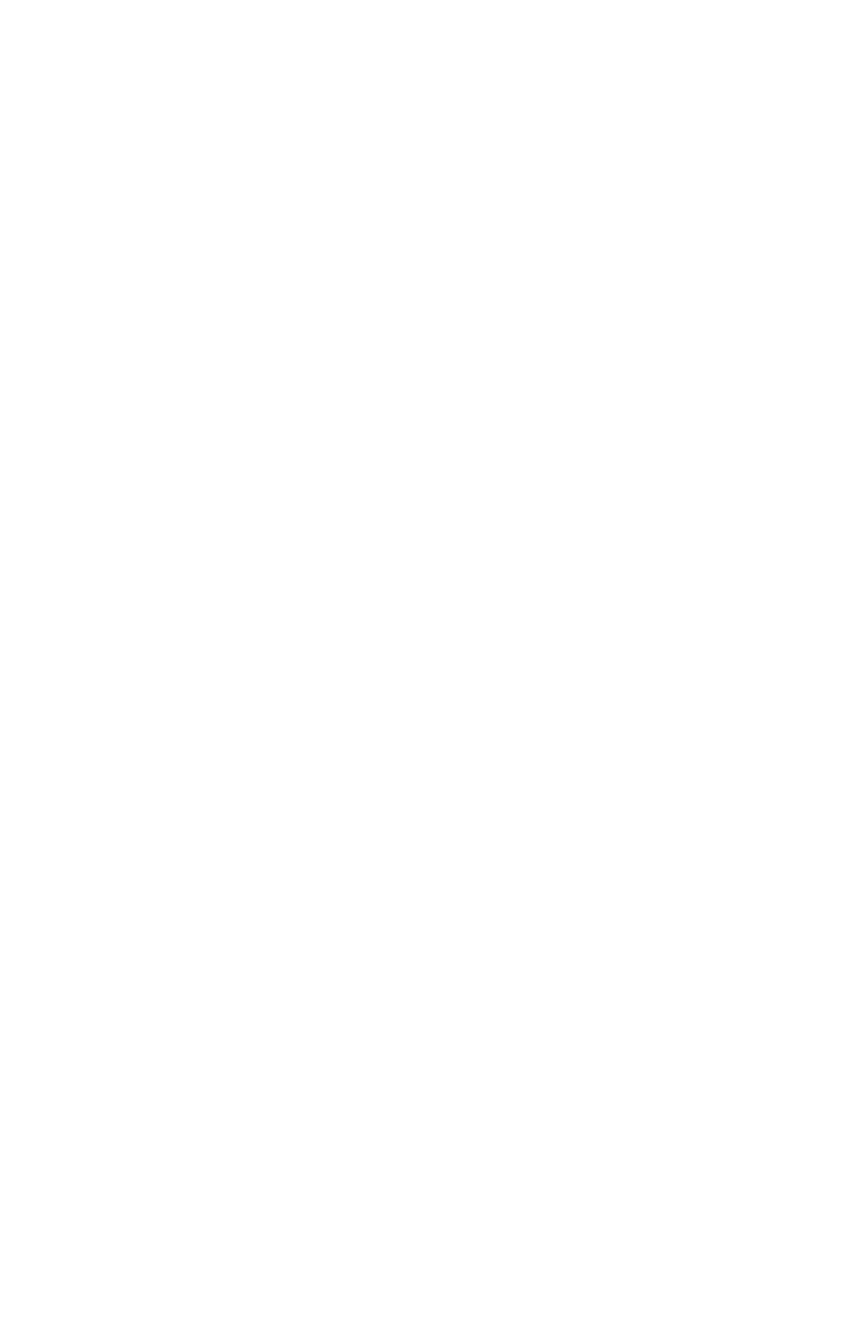
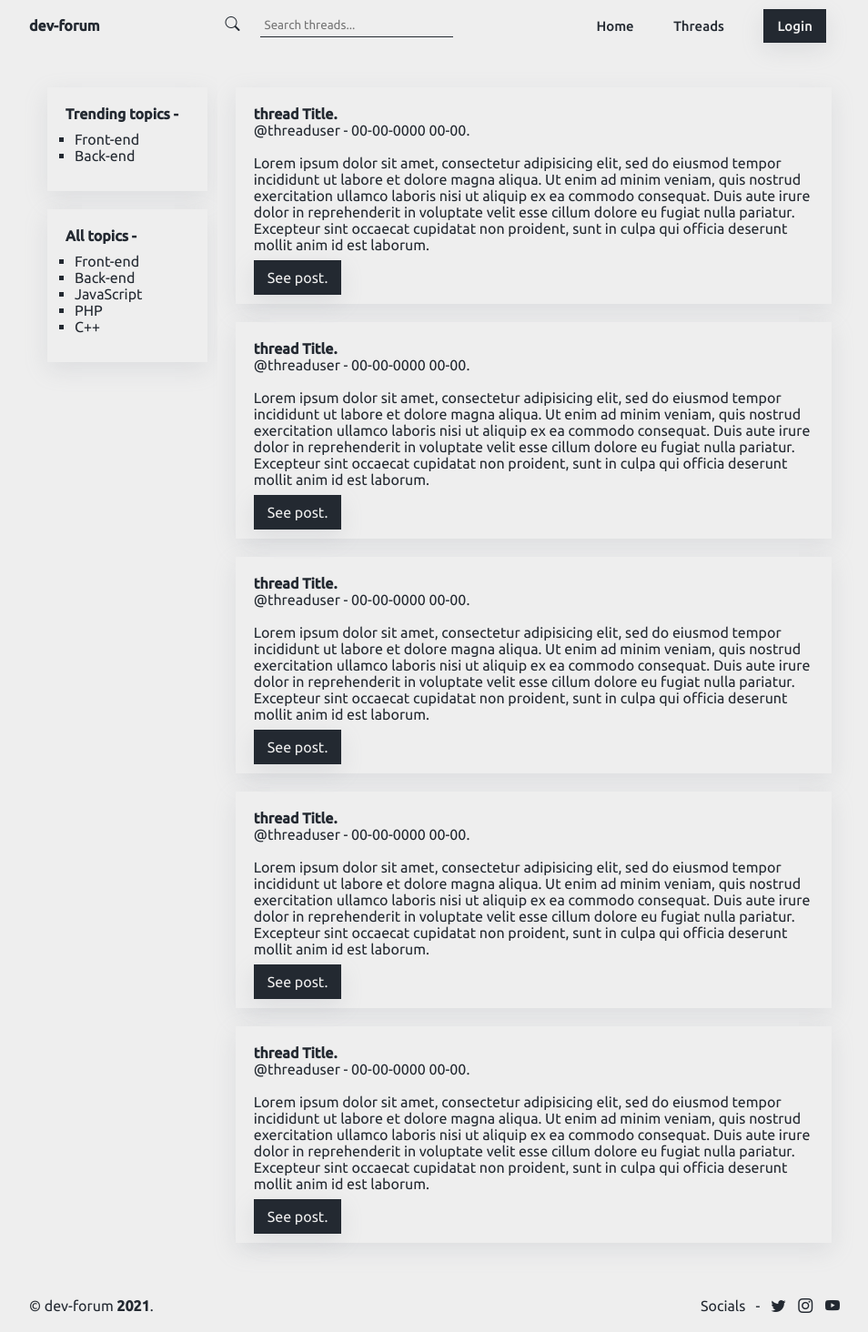
Before and after one commit to wietsedejonge/dev-forum, a PHP site: page / in a window 1280 px wide. Before the commit the part shown is empty. Shown: the whole page at 91% size, without its empty margins (160-1114 px from the left). Before the commit the page ends 800 px from the top, so only its background shows below. Run offline with PHP 8.4, Linux system fonts and the light colour scheme.

Commit message:
started the forum layout

```diff
--- a/src/css/style.css
+++ b/src/css/style.css
@@ -1,4 +1,143 @@
+:root {
+  --bg-color-main: #eeeeee;
+
+  --box-shadow: rgba(149, 157, 165, 0.2) 0px 8px 24px;
+
+  --txt-color-main: #232931;
+}
+
 * {
+  box-sizing: border-box;
   margin: 0;
   padding: 0;
+  background-color: var(--bg-color-main);
+  color: var(--txt-color-main);
+  font-family: 'Ubuntu', sans-serif;
 }
+
+body {
+  min-height: 100vh;
+  display: flex;
+  flex-direction: column;
+}
+
+ul, li, a {
+  background-color: transparent;
+}
+
+h1, h2, h3, h4, h5, h6, p, b {
+  color: inherit;
+  background-color: transparent;
+}
+
+header {
+  display: flex;
+  justify-content: space-between;
+  align-items: center;
+  padding: 15px 15%;
+}
+
+header a {
+  font-family: ;
+  font-weight: 500;
+  text-decoration: none;
+  color: var(--txt-color-main);
+}
+
+header input {
+  outline: none;
+  border: none;
+  border-bottom: 1px solid var(--txt-color-main);
+  padding: 5px;
+}
+
+.nav-links {
+  list-style: none;
+  font-size: 15px;
+}
+
+.nav-links li {
+  display: inline-block;
+  padding: 0px 20px;
+}
+
+.nav-links a {
+  position: relative;
+}
+
+.container {
+  margin: 20px 15%;
+
+  display: grid;
+  grid-template-columns: 0.3fr 1fr;
+  grid-template-areas:
+    "sidebar" "thread-card"
+    "thread-card" "thread-card";
+}
+
+.container .sidebar .sidebar-card {
+  padding: 20px;
+  margin: 20px;
+
+  width: 85%;
+  height: inherit;
+
+  box-shadow: var(--box-shadow);
+  background-color: var(--bg-color-main);
+}
+
+.container .thread-card {
+  margin: 20px;
+  padding: 20px;
+
+  width: 95%;
+
+  /* display: grid;
+  grid-column: 1fr;
+  grid-row: 1fr; */
+
+  box-shadow: var(--box-shadow);
+  background-color: var(--bg-color-main);
+}
+
+.sidebar ul {
+  list-style: square;
+  padding: 10px;
+  background-color: transparent;
+}
+
+ul li a {
+  text-decoration: none;
+}
+
+ul li a:hover {
+  text-decoration: underline;
+}
+
+.btn {
+  padding: 10px 15px;
+  margin: 20px 0 20px 0;
+
+  text-decoration: none;
+
+  background-color: var(--txt-color-main);
+  box-shadow: var(--box-shadow);
+  color: var(--bg-color-main);
+
+  transition: 0.4s;
+}
+
+.btn:hover {
+  background-color: var(--bg-color-main);
+  color: var(--txt-color-main);
+}
+
+footer {
+  margin: 20px 15%;
+  display: flex;
+  justify-content: space-between;
+}
+
+footer a {
+  margin: 0 5px;
+}
--- /dev/null
+++ b/src/includes/layouts/footer.php
@@ -0,0 +1,11 @@
+<footer>
+  <p>&copy; dev-forum <b><?php echo date('Y'); ?></b>.</p>
+  <div>
+    Socials &nbsp; -&nbsp;
+    <a href="#"><i class="bi bi-twitter"></i></a>
+    <a href="#"><i class="bi bi-instagram"></i></a>
+    <a href="#"><i class="bi bi-youtube"></i></a>
+  </div>
+</footer>
+</body>
+</html>
--- /dev/null
+++ b/src/includes/layouts/main-header.php
@@ -0,0 +1,39 @@
+<!DOCTYPE html>
+<html lang="en" dir="ltr">
+  <head>
+    <meta charset="utf-8">
+    <link rel="stylesheet" href="css/style.css">
+    <link rel="preconnect" href="https://fonts.gstatic.com">
+    <link rel="stylesheet" href="https://cdn.jsdelivr.net/npm/bootstrap-icons@1.5.0/font/bootstrap-icons.css">
+    <link href="https://fonts.googleapis.com/css2?family=Ubuntu:ital,wght@0,300;0,400;0,500;1,300;1,400;1,500&display=swap" rel="stylesheet">
+    <title>dev-forum</title>
+  </head>
+  <body>
+    <header>
+      <h4>dev-forum</h4>
+
+      <label>
+        <i class="bi bi-search"></i> &nbsp;&nbsp;&nbsp;&nbsp;
+        <input type="text" name="" value="" placeholder="Search threads...">
+      </label>
+
+      <nav>
+
+        <ul class="nav-links">
+
+          <li>
+            <a href="#">Home</a>
+          </li>
+
+          <li>
+            <a href="#">Threads</a>
+          </li>
+
+          <li>
+            <a class="btn" href="#">Login</a>
+          </li>
+        </ul>
+
+      </nav>
+
+    </header>
--- a/src/index.php
+++ b/src/index.php
@@ -1,10 +1,71 @@
-<!DOCTYPE html>
-<html lang="en" dir="ltr">
-  <head>
-    <meta charset="utf-8">
-    <title></title>
-  </head>
-  <body>
+<?php
+require 'includes/layouts/main-header.php';
+?>
 
-  </body>
-</html>
+<section class="container">
+  <div class="sidebar">
+    <div class="sidebar-card">
+
+      <h4>Trending topics -</h4>
+        <ul>
+          <li>
+            <a href="#">Front-end</a>
+          </li>
+          <li>
+            <a href="#">Back-end</a>
+          </li>
+        </ul>
+    </div>
+
+    <div class="sidebar-card">
+      <h4>All topics -</h4>
+        <ul>
+
+          <li>
+            <a href="#">Front-end</a>
+          </li>
+            <li>
+              <a href="#">Back-end</a>
+            </li>
+            <li>
+              <a href="#">JavaScript</a>
+            </li>
+            <li>
+              <a href="#">PHP</a>
+            </li>
+            <li>
+              <a href="#">C++</a>
+            </li>
+          </ul>
+
+        </div>
+      </div>
+
+      <div class="thread-container">
+        <?php
+        for ($i=0; $i < 5; $i++) {
+          echo '
+        <div class="thread-card">
+
+          <h4>thread Title.</h4>
+          <p>@threaduser - 00-00-0000 00-00.</p>
+          <br>
+          <p>Lorem ipsum dolor sit amet, consectetur adipisicing elit, sed do eiusmod tempor incididunt ut labore et dolore magna aliqua. Ut enim ad minim veniam, quis nostrud exercitation ullamco laboris nisi ut aliquip ex ea commodo consequat. Duis aute irure dolor in reprehenderit in voluptate velit esse cillum dolore eu fugiat nulla pariatur. Excepteur sint occaecat cupidatat non proident, sunt in culpa qui officia deserunt mollit anim id est laborum.</p>
+
+          <br>
+
+          <a class="btn" href="#">See post.</a>
+
+          <br>
+
+        </div>
+        ';
+      }
+        ?>
+      </div>
+
+    </section>
+
+<?php
+require 'includes/layouts/footer.php';
+?>
```
